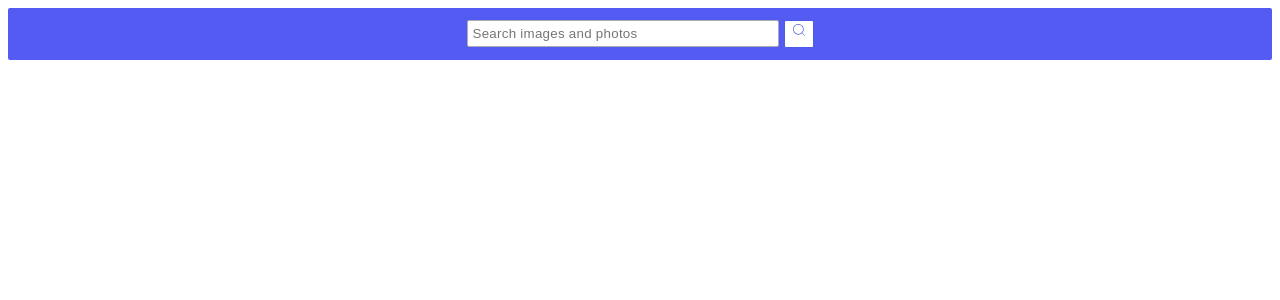
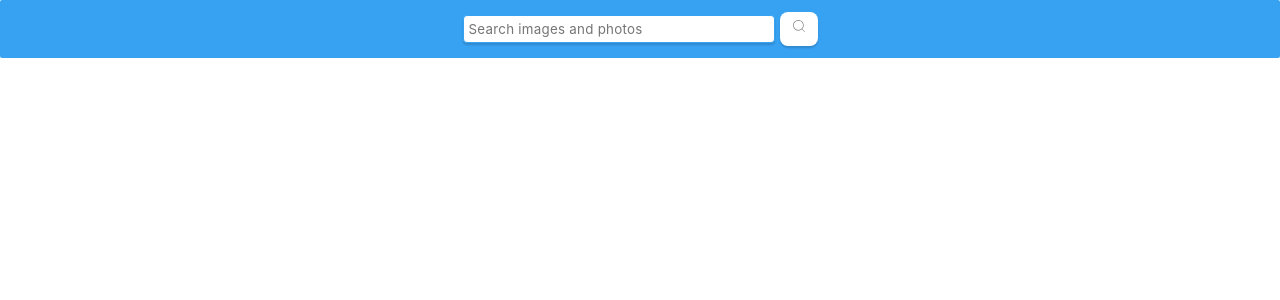
Before and after one commit to vladyslavJs/goit-react-hw-04, a React (Vite) app: page / in a window 1280 px wide. Shown: the top 300 px of the page. Built offline with nearby package versions, Linux system fonts and the light colour scheme.

Commit message:
update-SearchBar

```diff
--- a/src/components/SearchBar/SearchBar.jsx
+++ b/src/components/SearchBar/SearchBar.jsx
@@ -5,7 +5,7 @@ import css from './SearchBar.module.css'
 
 export default function SearchBar({ onSubmit }) {
     return (
-      <header>
+      <header className={css.header}>
         <Formik initialValues={{ searchQuery: '' }}
             onSubmit={(values, actions) => {
                 onSubmit(values.searchQuery);
--- a/src/components/SearchBar/SearchBar.module.css
+++ b/src/components/SearchBar/SearchBar.module.css
@@ -1,5 +1,12 @@
+.header {
+    position: fixed;
+    top: 0;
+    width: 100%;
+    left: 0;
+}
+
 .form {
-    background-color: #535bf2;
+    background-color: #37a1f2;
     padding: 12px;
     align-items: center;
     text-align: center;
@@ -11,14 +18,18 @@
     width: 300px;
     padding: 5px;
     letter-spacing: 0.02em;
-    border: 1px solid #4D5AE5;
-    border-radius: 2px;
+    border: 1px solid #808080;
+    border-radius: 4px;
+
+    font-family: inherit;
+    border-color: #D3D3D3;
+    transition: border-color 0.25s ease-in;
+    box-shadow: 0px 2px 2px 0px rgba(0, 0, 0, 0.15);
     outline: transparent;
-    transition: border-color 250ms cubic-bezier(0.4, 0, 0.2, 1);
 }
 
 .field:focus {
-    border-color: #2E2F4266;
+    border-color: #37a1f2;
 }
 
 .button {
@@ -26,28 +37,26 @@
     height: auto;
     align-items: center;
     cursor: pointer;
-    line-height: 1.7;
-    background-color: #FFFFFF;
+    line-height: 1.5;
+
+    letter-spacing: 0.04em;
+    padding: 5px 10px;
+    border: transparent;
+    border-radius: 8px;
     outline: transparent;
-    border: 1px solid #4D5AE5;
-    border-radius: 2px;
-    color: #000000;
-    transition: background-color 250ms ease-in;
+    background: #FFF;
+    border: 1px solid transparent;
+
+    box-shadow: 0px 2px 2px 0px rgba(0, 0, 0, 0.15);
+    transition: background-color 250ms cubic-bezier(0.4, 0, 0.2, 1);
 }
 
 .button:hover,
 .button:focus {
-    border-color: #2E2F4266;
+   border-color:#37a1f2;
 }
 
 .icon {
-    color:#4D5AE5;
-    font-size:medium;
+    color:#808080;
+    font-size: medium;
 }
-
-/* .icon {
-    position: absolute;
-    left: 50%;
-    transform: translate(-50%, -50%);
-    top: 50%;
-} */
```
